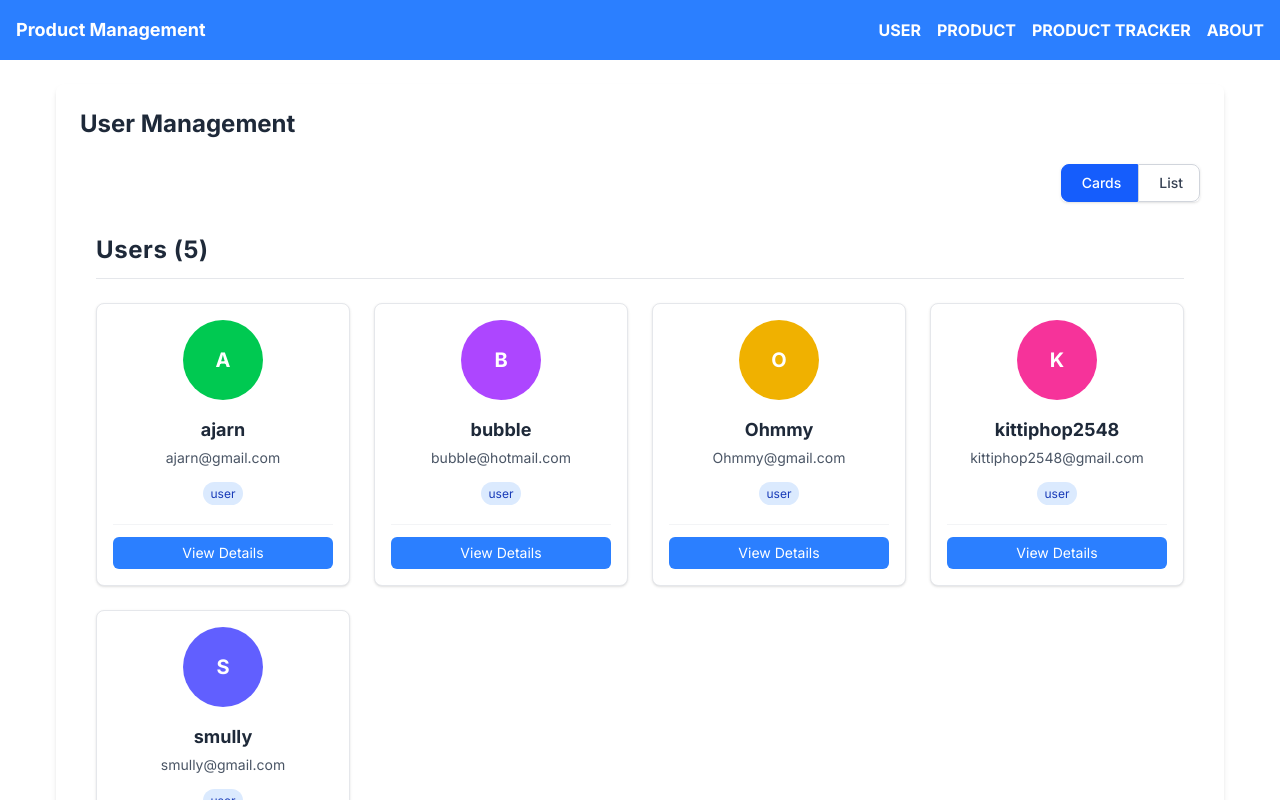
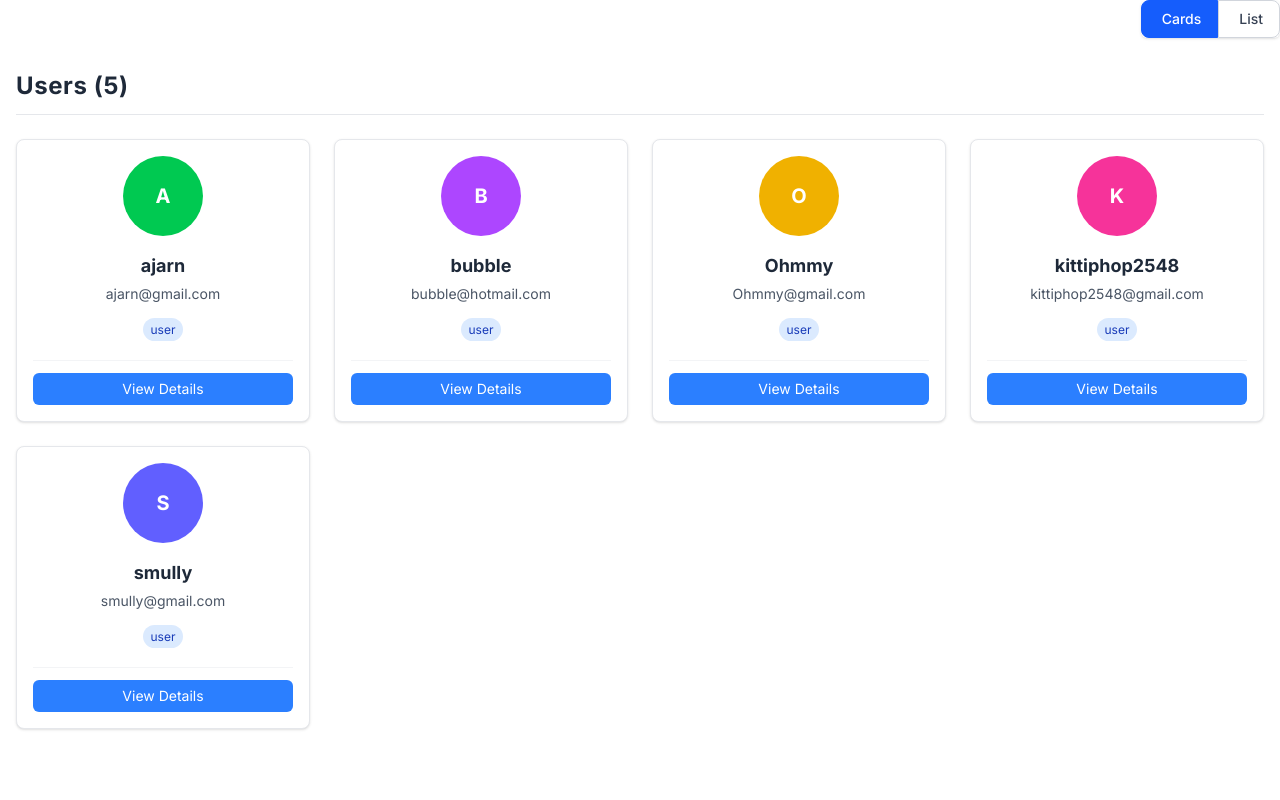
Before and after one commit to P4warit06/PROJECT2-SEC-1-Kittiphop.vue, a Vue app: page /user-manager in a window 1280 px wide. Shown: the top 800 px of the page. Built offline with nearby package versions, Linux system fonts and the light colour scheme; data requests are answered from the project's data file; sample sign-in values are in the browser's storage.

Commit message:
062-[fix] product manager

```diff
--- a/src/components/ProductList.vue
+++ b/src/components/ProductList.vue
@@ -18,6 +18,7 @@ const props = defineProps({
   },
 })
 
+// View type toggle
 const currentListType = ref("card")
 const toggleListType = () => {
   currentListType.value = currentListType.value === "card" ? "list" : "card"
@@ -25,6 +26,7 @@ const toggleListType = () => {
 
 const selectProductList = ref([])
 
+// Pagination logic
 const limitShowProduct = ref(10)
 const listProducts = computed(() => {
   return props.products.slice(0, limitShowProduct.value)
@@ -79,6 +81,7 @@ const toggleSelectAll = () => {
       </div>
     </div>
 
+    <!-- List component with enhanced styling -->
     <ListModel
       :items="listProducts"
       :listType="currentListType"
@@ -97,7 +100,7 @@ const toggleSelectAll = () => {
           </div>
 
           <div class="flex flex-col sm:flex-row sm:items-center gap-2">
-            <div v-show="isEditMode" class="flex items-center">
+            <div class="flex items-center">
               <input
                 type="checkbox"
                 id="select-all"
@@ -114,7 +117,7 @@ const toggleSelectAll = () => {
 
             <button
               v-if="selectProductList.length > 0"
-              class="w-[40vh] h-[4vh] sm:w-auto px-4 py-2 bg-red-500 text-white rounded-lg hover:bg-red-600 flex items-center justify-center transition-colors cursor-pointer"
+              class="w-[40vh] h-[8vh] sm:w-auto px-4 py-2 bg-red-500 text-white rounded-lg hover:bg-red-600 flex items-center justify-center transition-colors cursor-pointer"
               @click="$emit('selectDeleteProduct', selectProductList)"
             >
               <svg
@@ -129,7 +132,9 @@ const toggleSelectAll = () => {
                   clip-rule="evenodd"
                 />
               </svg>
-              <span class="text-sm">Delete Selected ({{ selectProductList.length }})</span>
+              <span class="text-lg"
+                >Delete Selected ({{ selectProductList.length }})</span
+              >
             </button>
           </div>
         </div>
@@ -155,7 +160,6 @@ const toggleSelectAll = () => {
               }"
             >
               <input
-                v-show="isEditMode"
                 type="checkbox"
                 :value="yourItem.id"
                 v-model="selectProductList"
@@ -163,6 +167,7 @@ const toggleSelectAll = () => {
               />
             </div>
 
+            <!-- Product Image -->
             <div
               :class="{
                 'w-20 h-20 mr-4 flex-shrink-0': currentListType === 'list',
@@ -270,7 +275,6 @@ const toggleSelectAll = () => {
             }"
           >
             <button
-              v-show="isEditMode"
               @click="$emit('setEditing', yourItem)"
               class="inline-flex items-center px-3 py-1.5 bg-blue-100 text-blue-700 rounded-md hover:bg-indigo-200 transition-colors cursor-pointer"
             >
@@ -287,7 +291,6 @@ const toggleSelectAll = () => {
               Edit
             </button>
             <button
-              v-show="isEditMode"
               @click="$emit('deleteProduct', yourItem.id)"
               class="inline-flex items-center px-3 py-1.5 bg-red-100 text-red-700 rounded-md hover:bg-red-200 transition-colors cursor-pointer"
             >
@@ -336,10 +339,10 @@ const toggleSelectAll = () => {
 <style scoped>
 .fade-enter-active,
 .fade-leave-active {
-  transition: opacity 0.3s
+  transition: opacity 0.3s;
 }
 .fade-enter-from,
 .fade-leave-to {
-  opacity: 0
+  opacity: 0;
 }
 </style>
--- a/src/components/ProductManager.vue
+++ b/src/components/ProductManager.vue
@@ -3,14 +3,13 @@ import ProductList from "./ProductList.vue"
 import AddEditProduct from "./AddEditProduct.vue"
 import NavbarAdmin from "./NavbarAdmin.vue"
 import FilterProduct from "./FilterProduct.vue"
-import ProductTracker from "./ProductTracker.vue"
 import {
   getItems,
   deleteItemById,
   addItem,
   editItem,
 } from "../libs/fetchUtils.js"
-import { ref, onMounted, computed } from "vue"
+import { ref, onMounted } from "vue"
 import { useProducts } from "../stores/products.js"
 import { storeToRefs } from "pinia"
 
@@ -207,47 +206,24 @@ const cancelAdd = () => {
   isAdding.value = false
   isEditing.value = false
 }
-const isEditMode = ref(false)
-function toggleEditMode() {
-  isEditMode.value = !isEditMode.value
-}
-
 </script>
 
 <template>
-  <div>
+  <div class="p">
     <NavbarAdmin />
     <FilterProduct :categories="filterCategories" :status="filterStatus" @filter-product="filterProduct" />
-    <div class="mx-auto my-2 w-full h-full max-w-[80%]">
-      <div class="relative w-full  overflow-hidden rounded-lg shadow-md border">
-        <img
-          src="/product-images/product-list-banner.png"
-          alt="Product Management Banner"
-          class="w-full h-[40vh] object-cover"
-        />
-      </div>
-    </div>
 
-    <div class="w-full p-3 mt-5 max-sm:flex max-sm:flex-col max-sm:justify-center max-sm:items-center">
-      <div class="w-full max-sm:flex max-sm:flex-col max-sm:justify-center max-sm:items-center">
-        <button @click="isAdding = !isAdding"
-          v-show="isEditMode"
-          class="mt-2 mx-3 px-5 py-2 bg-gradient-to-r from-green-600 to-green-300 text-white font-semibold rounded-2xl shadow-md hover:from-green-500 hover:to-green-300 transition duration-300 ease-in-out transform hover:scale-105 cursor-pointer">
-          Add New Product
-        </button>
-      </div>
-      <div class="w-full flex justify-end items-center pr-5">
-        <button @click="toggleEditMode" :class="isEditMode ? 'px-4 py-2 bg-blue-500 text-white rounded-lg hover:bg-blue-600 flex items-center transition-colors' : 'px-4 py-2 bg-blue-300 text-white rounded-lg hover:bg-blue-400 flex items-center transition-colors'">
-          Toggle mode
-        </button>
-      </div>
-    </div>
+
+    <button @click="isAdding = !isAdding"
+      class="mt-2 mx-3 px-5 py-2 bg-gradient-to-r from-green-600 to-green-300 text-white font-semibold rounded-2xl shadow-md hover:from-green-500 hover:to-green-300 transition duration-300 ease-in-out transform hover:scale-105 cursor-pointer">
+      Add New Product
+    </button>
 
     <AddEditProduct v-if="isAdding || isEditing" :active-product="currentProduct" @add-new-product="addNewProduct"
       @edit-product="updateProduct" @cancel-adding="cancelAdd" />
 
     <ProductList v-show="!isAdding && !isEditing" @deleteProduct="deleteExistProduct" @setEditing="setEditProduct"
-      :products="productForFilter" :selectedProducts="selectedProducts" :is-edit="isEditMode" @selectDeleteProduct="deleteMultipleProduct" />
+      :products="productForFilter" :selectedProducts="selectedProducts" @selectDeleteProduct="deleteMultipleProduct" />
   </div>
 </template>
 
--- a/src/components/UserManager.vue
+++ b/src/components/UserManager.vue
@@ -1,55 +1,26 @@
 <script setup>
 import UserList from "./UserList.vue"
-import {ref, onMounted} from 'vue'
+import {ref , onMounted} from 'vue'
 import { getItems } from '../libs/fetchUtils.js'
-import Navbar from './NavbarAdmin.vue'
+
+
 
 const myUsers = ref([])
-const isLoading = ref(true)
-
 onMounted( async () => {
     try{
-        const allUsers = await getItems(
+        const allUsers = myUsers.value = await getItems(
            `${import.meta.env.VITE_APP_URL}/users`
         )
         myUsers.value = allUsers.filter(user => user.role !== 'admin')
-        console.log(myUsers.value)
+    console.log(myUsers.value)
     }
     catch(error){
         console.log(error)
     }
-    finally {
-        isLoading.value = false
-    }
 })
 
 </script>
-
 <template>
-    <Navbar/>
-    <div class="container mx-auto px-4 py-6">
-        <div class="bg-white rounded-lg shadow-md p-6">
-            <h1 class="text-2xl font-bold text-gray-800 mb-6">User Management</h1>
-
-            <div v-if="isLoading" class="flex justify-center py-10">
-                <div class="animate-spin rounded-full h-12 w-12 border-t-2 border-b-2 border-blue-500"></div>
-            </div>
-
-            <div v-else>
-                <div v-if="myUsers.length === 0" class="text-center py-10 bg-gray-50 rounded-lg">
-                    <svg class="mx-auto h-12 w-12 text-gray-400" fill="none" stroke="currentColor" viewBox="0 0 24 24" xmlns="http://www.w3.org/2000/svg">
-                        <path stroke-linecap="round" stroke-linejoin="round" stroke-width="1" d="M18 9v3m0 0v3m0-3h3m-3 0h-3m-2-5a4 4 0 11-8 0 4 4 0 018 0zM3 20a6 6 0 0112 0v1H3v-1z"></path>
-                    </svg>
-                    <h3 class="mt-2 text-gray-500 font-medium">No users found</h3>
-                </div>
-                <UserList v-else :users="myUsers"></UserList>
-            </div>
-        </div>
-    </div>
+  <UserList :users="myUsers"></UserList>
 </template>
-
-<style scoped>
-.container {
-  max-width: 1200px;
-}
-</style>
+<style scoped></style>
--- a/src/components/UserProductList.vue
+++ b/src/components/UserProductList.vue
@@ -67,6 +67,16 @@ const addToCart = (product) => {
       </div>
     </div>
   </div>
+   <div class="mx-auto my-2 w-full h-full max-w-[80%]">
+      <div class="relative w-full  overflow-hidden rounded-lg shadow-md border">
+        <img
+          src="/product-images/product-list-banner.png"
+          alt="Product Management Banner"
+          class="w-full h-[40vh] object-cover"
+        />
+
+      </div>
+    </div>
 
   <!-- Added toggle view button -->
   <div class="flex justify-end px-4">
```
